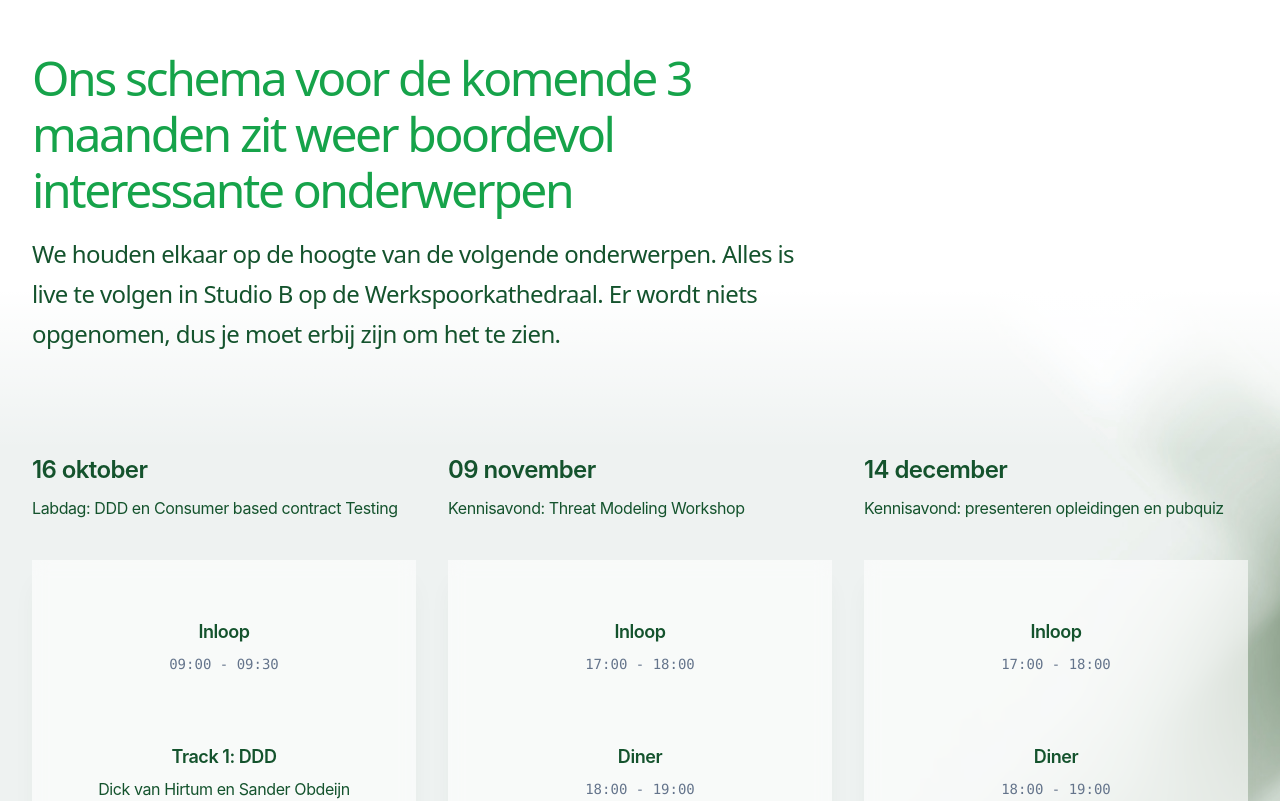
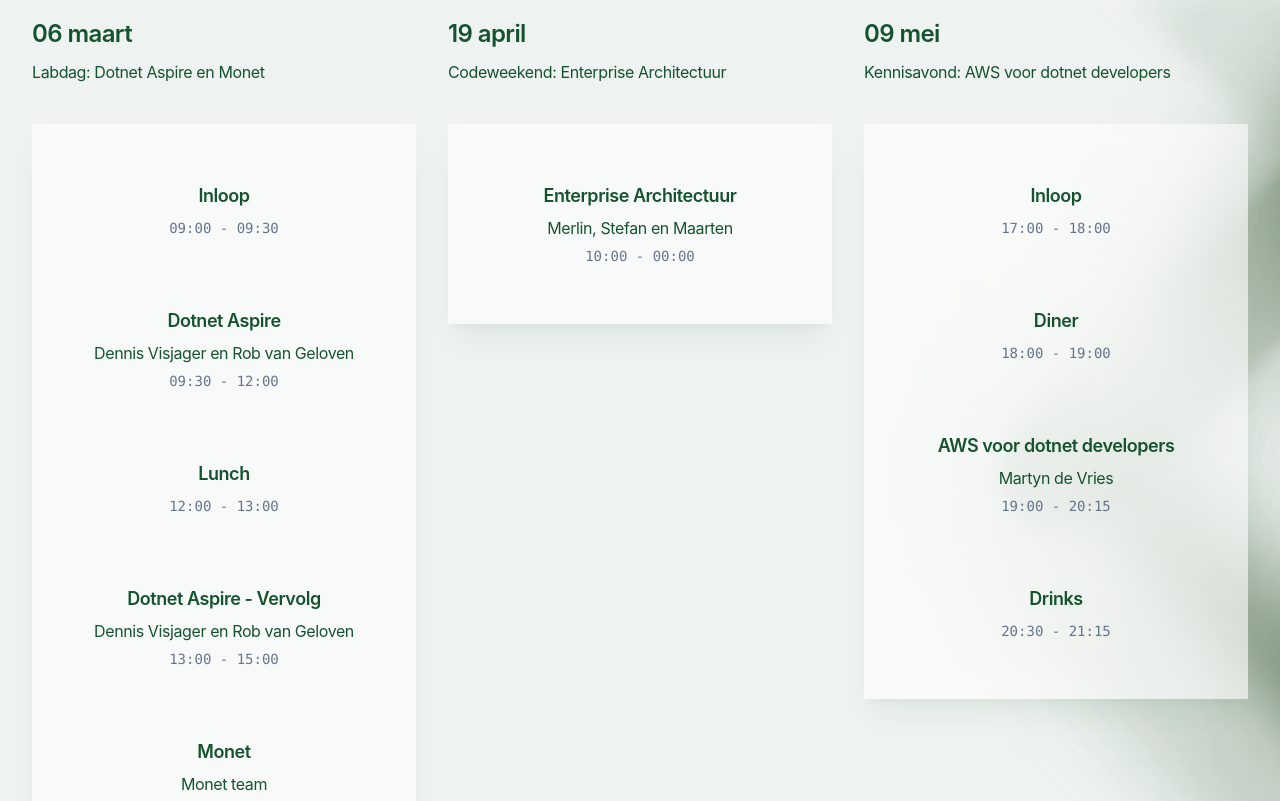
Before and after one commit to mlouage/XPRTZ.knowledge, a Next.js app: page / in a window 1280 px wide. Shown: the part 2280-3081 px from the top of the page. Built offline with nearby package versions, Linux system fonts and the light colour scheme.

Commit message:
Maart update (#11)

```diff
--- a/src/components/Schedule.jsx
+++ b/src/components/Schedule.jsx
@@ -8,10 +8,10 @@
 
 const schedule = [
     {
-        date: 'Oktober',
-        dateTime: '2023-10-16',
+        date: 'Maart',
+        dateTime: '2024-03-06',
         summary:
-            'Labdag: DDD en Consumer based contract Testing',
+            'Labdag: Dotnet Aspire en Monet',
         timeSlots: [
             {
                 id: 1,
@@ -22,15 +22,8 @@
             },
             {
                 id: 2,
-                name: 'Dick van Hirtum en Sander Obdeijn',
-                description: 'Track 1: DDD',
-                start: '09:30',
-                end: '12:00',
-            },
-            {
-                id: 3,
-                name: 'Merlin Bieze en Martijn Spaan',
-                description: 'Track 2: Consumer based contract testing met pact.io',
+                name: 'Dennis Visjager en Rob van Geloven',
+                description: 'Dotnet Aspire',
                 start: '09:30',
                 end: '12:00',
             },
@@ -43,75 +36,54 @@
             },
             {
                 id: 5,
-                name: 'Dick van Hirtum en Sander Obdeijn',
-                description: 'Track 1: DDD - Vervolg',
+                name: 'Dennis Visjager en Rob van Geloven',
+                description: 'Dotnet Aspire - Vervolg',
                 start: '13:00',
-                end: '17:00',
+                end: '15:00',
             },
             {
                 id: 6,
-                name: 'Merlin Bieze en Martijn Spaan',
-                description: 'Track 2: Consumer based contract testing met pact.io - Vervolg',
-                start: '13:00',
-                end: '17:00',
+                name: 'Monet team',
+                description: 'Monet',
+                start: '15:30',
+                end: '18:00',
             },
             {
                 id: 7,
-                name: 'Iedereen',
-                description: 'Presenteren bevindingen',
-                start: '17:00',
-                end: '17:30',
+                name: null,
+                description: 'Diner',
+                start: '18:00',
+                end: '19:30',
             },
             {
                 id: 8,
                 name: null,
-                description: 'Drinks en diner',
-                start: '17:00',
-                end: '20:00',
+                description: 'Golf',
+                start: '19:30',
+                end: '21:00',
             },
         ],
     },
     {
-        date: 'November',
-        dateTime: '2023-11-09',
+        date: 'April',
+        dateTime: '2024-04-19',
         summary:
-            'Kennisavond: Threat Modeling Workshop',
+            'Codeweekend: Enterprise Architectuur',
         timeSlots: [
             {
-                id: 1,
-                name: null,
-                description: 'Inloop',
-                start: '17:00',
-                end: '18:00',
-            },
-            {
-                id: 2,
-                name: null,
-                description: 'Diner',
-                start: '18:00',
-                end: '19:00',
-            },
-            {
                 id: 3,
-                name: 'Patrick Bes',
-                description: 'Threat Modeling Workshop',
-                start: '19:00',
-                end: '21:00',
-            },
-            {
-                id: 4,
-                name: null,
-                description: 'Drinks',
-                start: '21:00',
-                end: '22:00',
+                name: 'Merlin, Stefan en Maarten',
+                description: 'Enterprise Architectuur',
+                start: '10:00',
+                end: '00:00',
             },
         ],
     },
     {
         date: 'December',
-        dateTime: '2023-12-14',
+        dateTime: '2024-05-09',
         summary:
-            'Kennisavond: presenteren opleidingen en pubquiz',
+            'Kennisavond: AWS voor dotnet developers',
             timeSlots: [
                 {
                     id: 1,
@@ -129,15 +101,15 @@
                 },
                 {
                     id: 3,
-                    name: 'Iedereen',
-                    description: 'Presenteren opleidingen',
+                    name: 'Martyn de Vries',
+                    description: 'AWS voor dotnet developers',
                     start: '19:00',
                     end: '20:15',
                 },
                 {
                     id: 4,
-                    name: 'Stefan van Tilborg',
-                    description: 'Pubquiz (met drinks)',
+                    name: null,
+                    description: 'Drinks',
                     start: '20:30',
                     end: '21:15',
                 },
--- a/src/components/Speakers.jsx
+++ b/src/components/Speakers.jsx
@@ -13,16 +13,35 @@
 import erwin from '@/images/auteurs/erwinf.png'
 import sybren from '@/images/auteurs/sybrenr.png'
 import merlin from '@/images/auteurs/merlinb.png'
+import dennisv from '@/images/auteurs/dennisv.png'
 import martijn from '@/images/auteurs/martijns.png'
 import dick from '@/images/auteurs/dickvh.png'
 import sander from '@/images/auteurs/sandero.png'
 import patrickbes from '@/images/externals/patrickbes.jpg'
+import martyn from '@/images/externals/martyn.jpg'
 
 const days = [
   {
     name: 'Labdag',
-    date: 'Oktober',
-    dateTime: '2023-10-16',
+    date: 'Maart',
+    dateTime: '2024-03-06',
+    speakers: [
+      {
+        name: 'Dennis Visjager',
+        role: 'Developer',
+        image: dennisv,
+      },
+      {
+        name: 'Rob van Geloven',
+        role: 'Developer',
+        image: rob,
+      }
+    ],
+  },
+  {
+    name: 'Codeweekend',
+    date: 'April',
+    dateTime: '2024-04-19',
     speakers: [
       {
         name: 'Merlin Bieze',
@@ -30,43 +49,26 @@
         image: merlin,
       },
       {
-        name: 'Martijn Spaan',
+        name: 'Stefan van Tilborg',
         role: 'Developer',
-        image: martijn,
+        image: stefan,
       },
       {
-        name: 'Dick van Hirtum',
+        name: 'Maarten Louage',
         role: 'Developer',
-        image: dick,
-      },
-      {
-        name: 'Sander Obdeijn',
-        role: 'Developer',
-        image: sander,
-      },
+        image: maarten,
+      }
     ],
   },
   {
     name: 'Kennisavond',
-    date: 'November',
-    dateTime: '2023-11-09',
+    date: 'Mei',
+    dateTime: '2024-05-09',
     speakers: [
       {
-        name: 'Patrick Bes',
-        role: 'Technical Lead Consultant at Bergler Groep',
-        image: patrickbes,
-      },
-    ],
-  },
-  {
-    name: 'Kennisavond',
-    date: 'December',
-    dateTime: '2023-12-14',
-    speakers: [
-      {
-        name: 'Stefan van Tilborg',
+        name: 'Martyn de Vries',
         role: 'Developer',
-        image: stefan,
+        image: martyn,
       },
     ],
   },
```
Also changed, not shown: src/images/externals/martyn.jpg (added).
